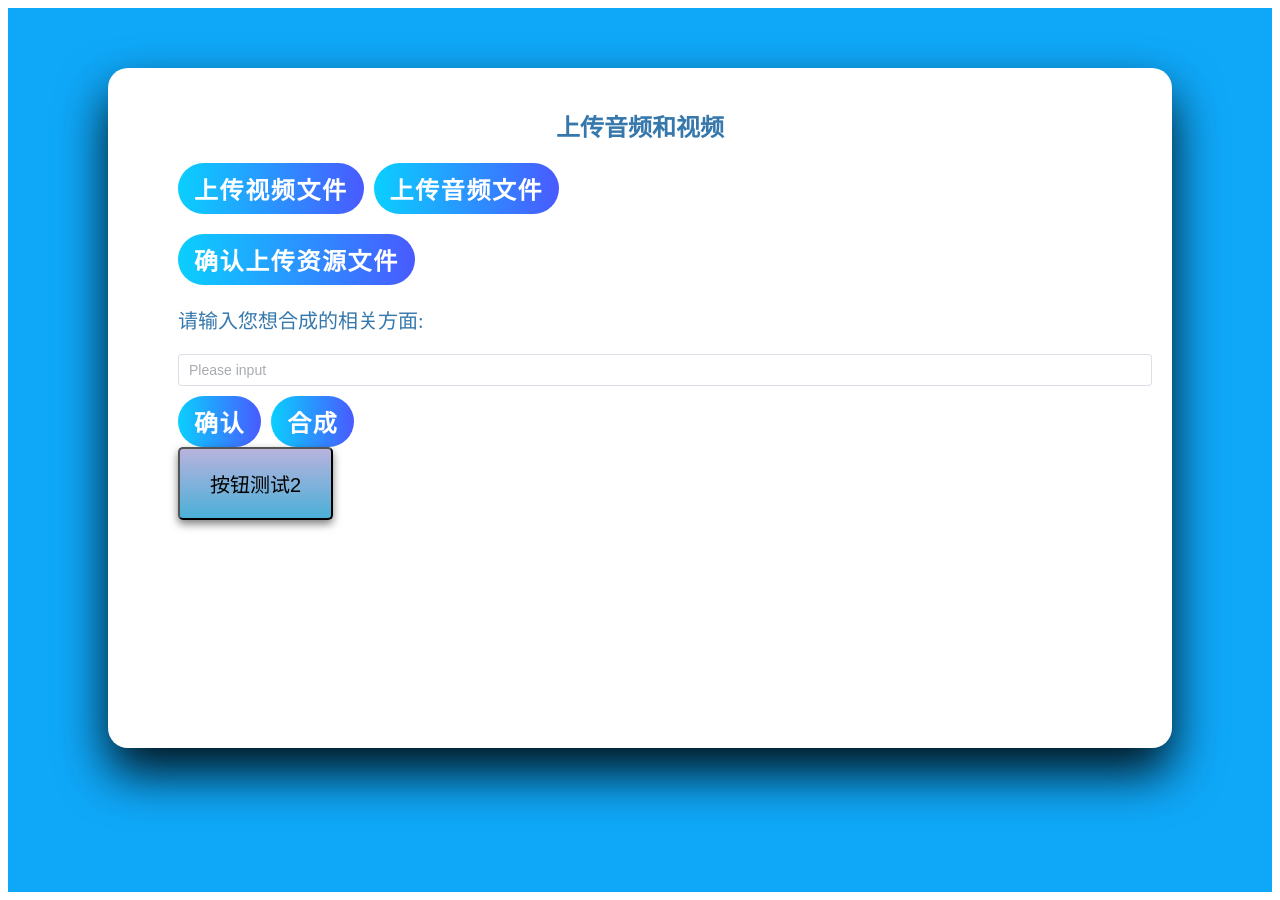
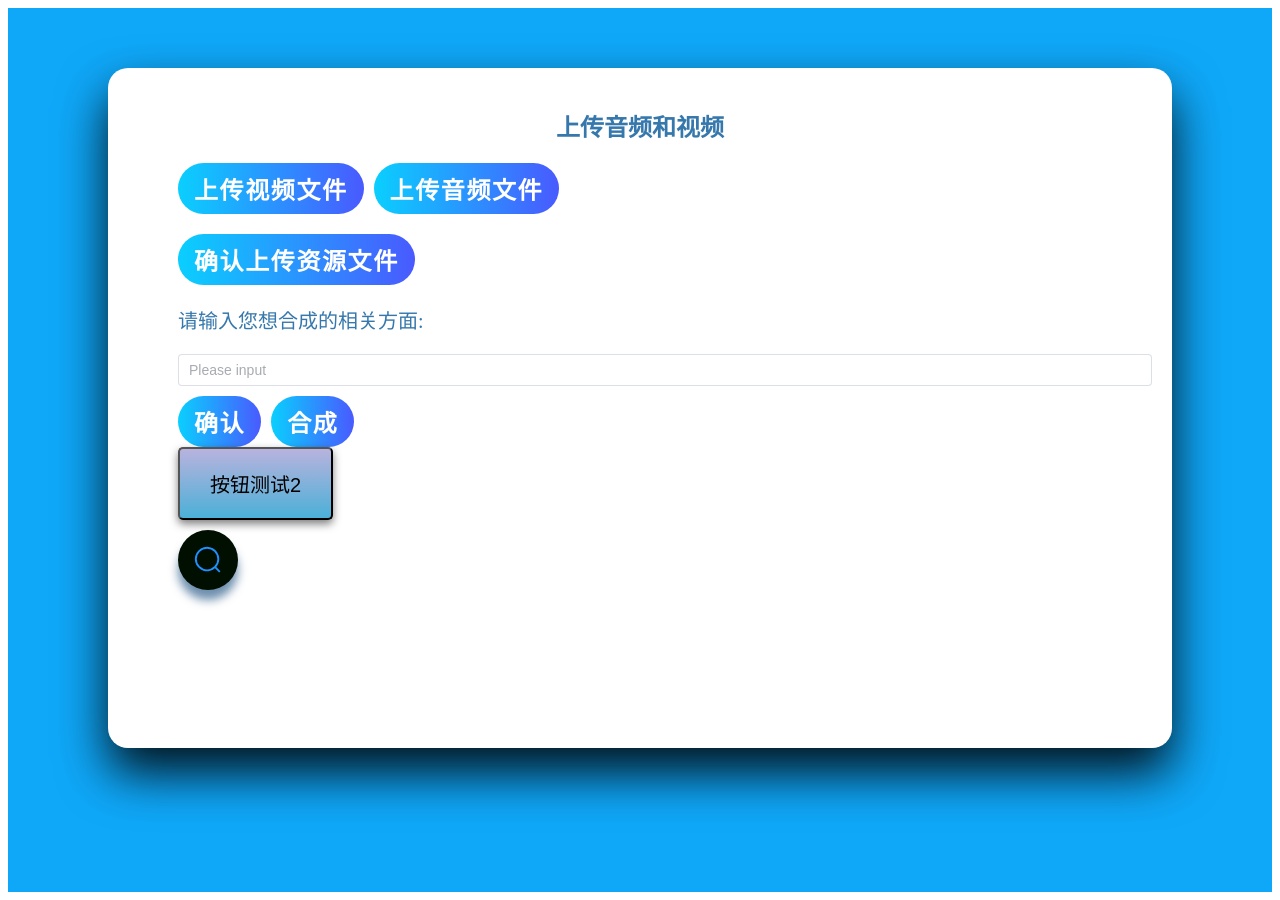
Before and after one commit to eyu104/VAM-upload, a Vue app: page / in a window 1280 px wide. Built offline with nearby package versions, Linux system fonts and the light colour scheme.

Commit message:
按钮样式2

```diff
--- a/src/App.vue
+++ b/src/App.vue
@@ -2,6 +2,7 @@
   import Dbutton from '../src/components/Dbutton.vue'
   import DbuttonPlus from './components/DbuttonPlus.vue';
   // 引入新的按钮
+  import Dsearch from './components/Dsearch.vue'
   import { ref } from 'vue';
   import { ElMessage } from 'element-plus'
   import { Check } from '@element-plus/icons-vue'
@@ -123,7 +124,7 @@ const mix = () => {
 // 点击确认按钮
 const confirm = () => {
 // 点击确认后对msgtext的操作
-  msgText.value = msgText.value + '\n' + '正在处理，请稍后...'
+  msgText.value =  '正在处理，请稍后...'
   setTimeout(() =>{
             msgText.value = '收到' + input.value
           }, 1000);
@@ -191,6 +192,7 @@ const btnTest = () => {
              合成
           </Dbutton>
            <DbuttonPlus @click="btnTest">按钮测试2</DbuttonPlus>
+           <Dsearch />
           </div>
         </div>
     </div>
--- a/src/components/Dbutton.vue
+++ b/src/components/Dbutton.vue
@@ -17,7 +17,7 @@ const addSpan = (event) => {
     spanT.value = y
     setTimeout(()=> {
         showSpan.value = false
-    },300)
+    },1000)
 }
 </script>
 
@@ -76,7 +76,7 @@ button span {
     transform: translate(-50%, -50%);
 
     /* 动画速度 */
-    animation: animate 2s ease-out infinite;
+    animation: animate 1s ease-out infinite;
 }
 @keyframes animate {
     0% {
@@ -87,7 +87,7 @@ button span {
     100% {
         width: 200vmin;
         height: 200vmin;
-        opacity: 0.5;
+        opacity: 0;
     }
 }
 
--- a/src/components/DbuttonPlus.vue
+++ b/src/components/DbuttonPlus.vue
@@ -4,7 +4,7 @@ const spanT = ref(100)
 const spanL = ref(100)
 const clickEvent = defineEmits(['click'])
 const b = ref(null)
-
+const m = ref('')
 
 
 
@@ -18,7 +18,11 @@ const findPOS = (event) => {
 }
 
 const clEvent = () => {
-    clickEvent('click','click')
+    // m.value = 'click-div'
+    // setTimeout(() => {
+    //     m.value = ''
+    // }, 1000);
+    // clickEvent('click','click')
 }
 </script>
 
@@ -31,9 +35,10 @@ const clEvent = () => {
 }" @mouseenter="findPOS" @mousemove="findPOS" @click="clEvent">
         <span>
             <slot></slot>
-        </span></button>
+        </span>
+        <div :class="m"></div>
+    </button>
     </div>
-
 </template>
 
 <style scoped>
@@ -74,8 +79,8 @@ const clEvent = () => {
 }
 
 
+
 .btn:hover {
-
     color: #fff;
 }
 
@@ -88,7 +93,7 @@ const clEvent = () => {
     width: 0;
     height: 0;
     /* background-color: #000; */
-    background-image: linear-gradient(90deg, #a4c243, #5a1ee6);
+    background-image: linear-gradient(90deg, #49add4, #592ebe);
     border-radius: 50%;
     transition: width 0.5s ,height 0.5s;
 }
@@ -98,8 +103,40 @@ const clEvent = () => {
     height: 400px;
 }
 
+
+
+
+
 .btn span {
     position: relative;
     z-index: 1;
 }
+
+.click-div {
+    display: inline;
+    width: 20px;
+    height: 20px;
+    border-radius: 50%;
+    position: absolute;
+    /* left: 50%;
+    top: 50%; */
+    transform: translate(-50%,-50%);
+    left: var(--my-paramX);
+    top: var(--my-paramY);
+    background-color: #fff;
+
+    animation: animate 0.5s ease-out infinite;
+}
+@keyframes animate {
+    0% {
+        width: 0;
+        height: 0;
+        opacity: 0.5;
+    }
+    100% {
+        width: 200vmin;
+        height: 200vmin;
+        opacity: 0;
+    }
+}
 </style>
--- /dev/null
+++ b/src/components/Dsearch.vue
@@ -0,0 +1,110 @@
+<script setup>
+import { ref } from 'vue';
+
+const barClass = ref('searchBar')
+const spanH = ref(60)
+const spanW = ref(400)
+const show = () => {
+    barClass.value = 'searchBar-show'
+}
+
+const hide = () => {
+    barClass.value = 'searchBar'
+}
+</script>
+
+<template>
+    <div class="cont" :style="{
+    '--my-height': spanH +'px',
+    '--my-width': spanW +'px',
+    '--my-height-d2': (spanH / 2) +'px',
+    '--my-height-d4': (spanH / 4) +'px',
+    '--my-width-d32': (spanW / 3 * 2) +'px',
+    '--my-height-d43': (spanH / 4 * 3) +'px'
+}">
+        <div :class="barClass">
+        <div class="icon"><el-icon><Search /></el-icon></div>
+        <div class="textInput">
+            <input type="text" placeholder="please input" @focus="show" @focusout="hide">
+        </div>
+    </div>
+    </div>
+</template>
+
+<style scoped>
+.cont {
+    width: var(--my-width);
+    height: var(--my-height);
+}
+
+.searchBar {
+    position: relative;
+    margin: 10px 0;
+    width: var(--my-height);
+    height: var(--my-height);
+    border-radius: var(--my-height);
+    background-color: #010f01;
+    box-shadow: 0 10px 10px rgba(13, 69, 120, 0.6);
+    overflow: hidden;
+
+    transition: 0.5s;
+}
+
+.searchBar:hover {
+    width: 100%;
+    animation: stretch 0.6s;
+}
+@keyframes stretch {
+  0% {
+    width: var(--my-height);
+  }
+  75% {
+    width: 101%;
+  }
+  100% {
+    width: 100%;
+  }
+}
+
+.searchBar-show {
+    position: relative;
+    margin: 10px 0;
+    width: 100%;
+    height: var(--my-height);
+    border-radius: var(--my-height);
+    background-color: #010f01;
+    box-shadow: 0 10px 10px rgba(13, 69, 120, 0.6);
+    transition: 0.5s;
+}
+
+.icon {
+    position: absolute;
+    color: dodgerblue;
+    transform: translate(15px,15px);
+    font-size: var(--my-height-d2);
+}
+
+.textInput {
+    position: absolute;
+    display: flex;
+    justify-content: center;
+    align-items: center;
+    width: var(--my-width-d32);
+    height: var(--my-height-d43);
+    border-radius: 12px;
+    background-color: #010f01;
+    top: 7px;
+    left: var(--my-height);
+    overflow: hidden;
+}
+.textInput input{
+    color: aliceblue;
+    width: 100%;
+    height: 100%;
+    font-size: 3vh;
+    border-radius: 10px;
+    border: none;
+    background-color: #010f01;
+}
+
+</style>
```
